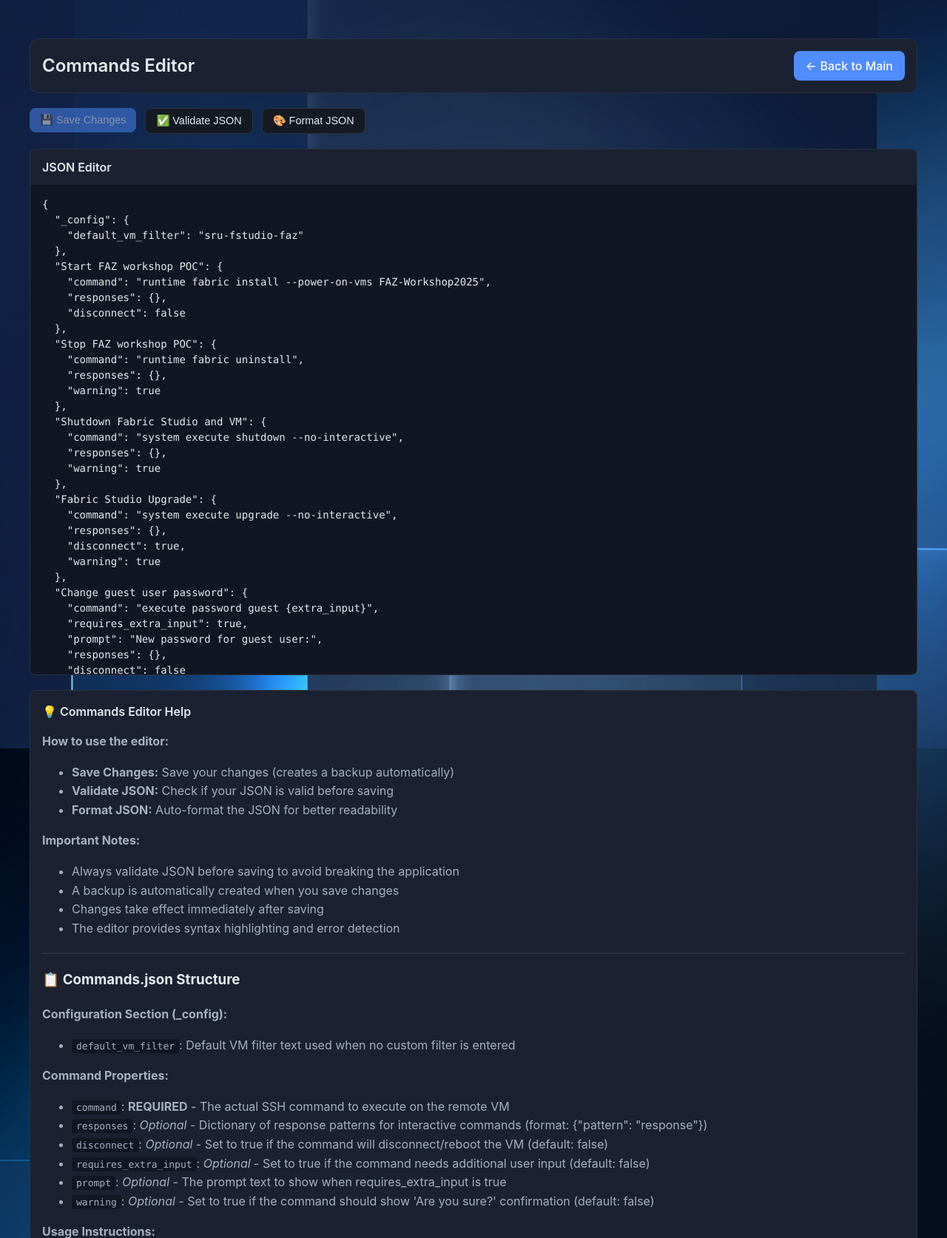
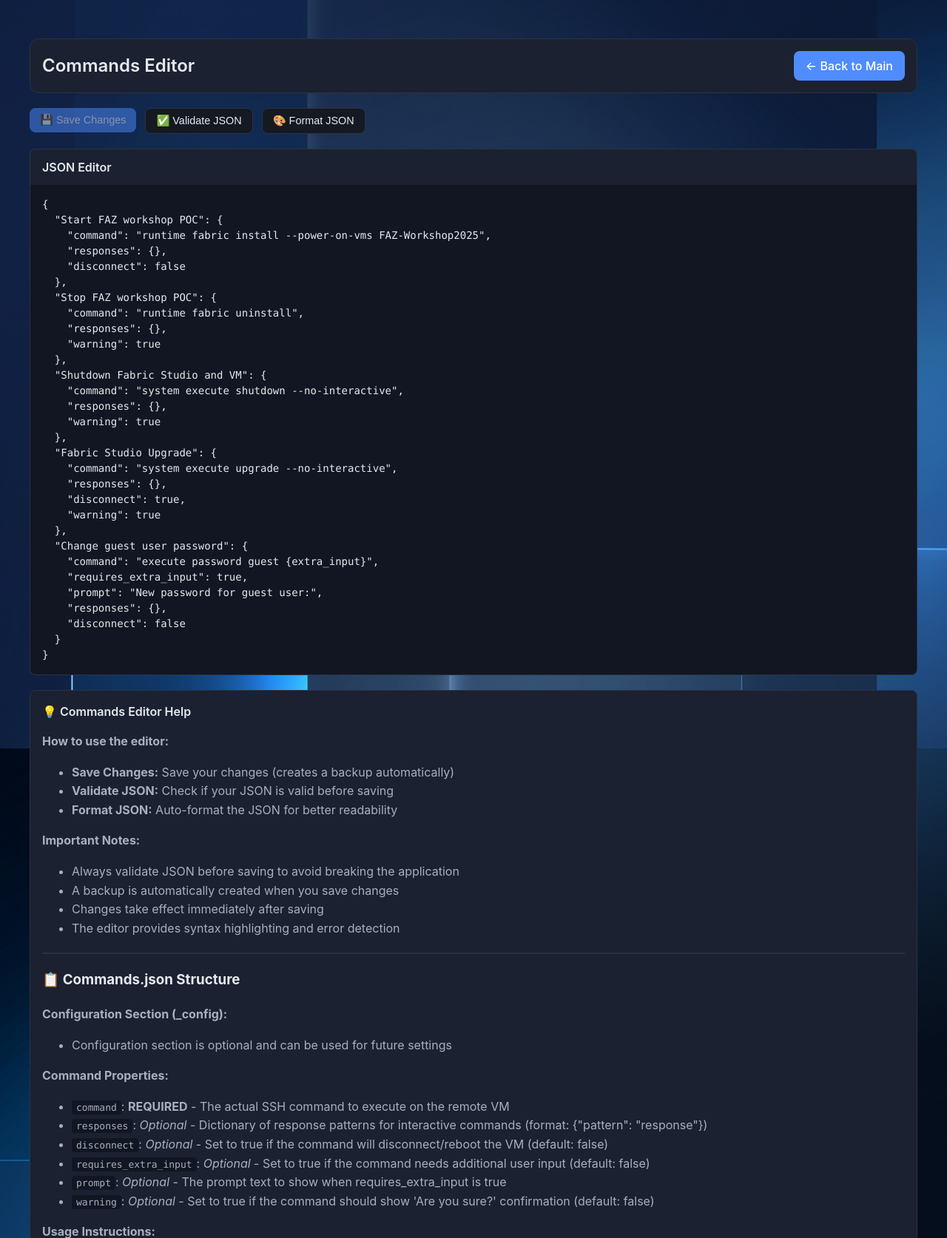
Before and after one commit to s-ruiter/FabricStudioController, a Flask app: page /editor in a window 1280 px wide. Shown: the top 1674 px of the page at 74% size. Run offline with Flask 3, Linux system fonts and the light colour scheme.

Commit message:
Hardcode VM filter to always match 'sru'
Filter changes:
- Hardcode default VM filter to 'name~sru' instead of configurable
- Remove default_vm_filter from commands.json configuration
- Update Flask app to use hardcoded 'sru' filter
- Update HTML template to use 'sru' as default value
- Update JavaScript to use hardcoded 'sru' filter

Configuration cleanup:
- Remove config dependency from templates
- Simplify get_config() function
- Remove config parameter from render_template calls
- Update editor help documentation

This makes the filter more specific and consistent, always matching VMs with 'sru' in the name.

```diff
--- a/app.py
+++ b/app.py
@@ -33,9 +33,7 @@ COMMAND_OPTIONS = load_commands()
 # Extract configuration from commands file
 def get_config():
     """Extract configuration from commands.json file."""
-    config = {
-        'default_vm_filter': 'sru-fstudio-faz'
-    }
+    config = {}
 
     if '_config' in COMMAND_OPTIONS:
         config.update(COMMAND_OPTIONS['_config'])
@@ -57,8 +55,8 @@ def reload_application_state():
 def get_gcp_vms():
     """Fetch a detailed list of VMs including name, zone, status and IP."""
     try:
-        # Get filter from query parameter, default to configured filter
-        default_filter = f"name~^{CONFIG['default_vm_filter']}"
+        # Get filter from query parameter, default to hardcoded "sru" filter
+        default_filter = "name~sru"
         filter_value = request.args.get('filter', default_filter)
 
         gcloud_command = [
@@ -157,13 +155,13 @@ def index():
             extra_input = request.form.get('extra_input')
             if not extra_input:
                 output = "Error: This command requires additional input."
-                return render_template('index.html', output=output, commands=COMMAND_OPTIONS, gcloud_status=gcloud_status, config=CONFIG)
+                return render_template('index.html', output=output, commands=COMMAND_OPTIONS, gcloud_status=gcloud_status)
             final_command = command_template.format(extra_input=extra_input)
         if not all([hosts, username, password, command_template]):
             output = "Error: Please fill in all fields."
         else:
             output = execute_remote_command(hosts, username, password, final_command)
-    return render_template('index.html', output=output, commands=COMMAND_OPTIONS, gcloud_status=gcloud_status, config=CONFIG)
+    return render_template('index.html', output=output, commands=COMMAND_OPTIONS, gcloud_status=gcloud_status)
 
 @app.route('/favicon.ico')
 def favicon():
@@ -172,7 +170,7 @@ def favicon():
 @app.route('/editor')
 def editor():
     """JSON editor page for managing commands.json"""
-    return render_template('editor.html', commands=COMMAND_OPTIONS, config=CONFIG)
+    return render_template('editor.html', commands=COMMAND_OPTIONS)
 
 @app.route('/api/commands', methods=['GET'])
 def get_commands():
--- a/commands.json
+++ b/commands.json
@@ -1,7 +1,4 @@
 {
-  "_config": {
-    "default_vm_filter": "sru-fstudio-faz"
-  },
   "Start FAZ workshop POC": {
     "command": "runtime fabric install --power-on-vms FAZ-Workshop2025",
     "responses": {},
--- a/templates/editor.html
+++ b/templates/editor.html
@@ -216,7 +216,7 @@
 
                 <p><strong>Configuration Section (_config):</strong></p>
                 <ul>
-                    <li><code>default_vm_filter</code>: Default VM filter text used when no custom filter is entered</li>
+                    <li>Configuration section is optional and can be used for future settings</li>
                 </ul>
 
                 <p><strong>Command Properties:</strong></p>
--- a/templates/index.html
+++ b/templates/index.html
@@ -82,7 +82,7 @@
                         <div class="filter-section">
                             <div class="filter-control">
                                 <label for="vm-filter">Filter VMs:</label>
-                                <input type="text" id="vm-filter" name="vm-filter" value="{{ config.default_vm_filter }}" placeholder="e.g., workshop, test, faz">
+                                <input type="text" id="vm-filter" name="vm-filter" value="sru" placeholder="e.g., workshop, test, faz">
                                 <small class="filter-help">Enter text to search in VM names</small>
                             </div>
                         </div>
@@ -140,7 +140,7 @@
 
                     if (!userInput) {
                         // Default filter if nothing entered
-                        filterValue = 'name~^{{ config.default_vm_filter }}';
+                        filterValue = 'name~sru';
                     } else if (userInput.includes('~') || userInput.includes('=') || userInput.includes(':')) {
                         // User entered a gcloud filter format, use as-is
                         filterValue = userInput;
```
